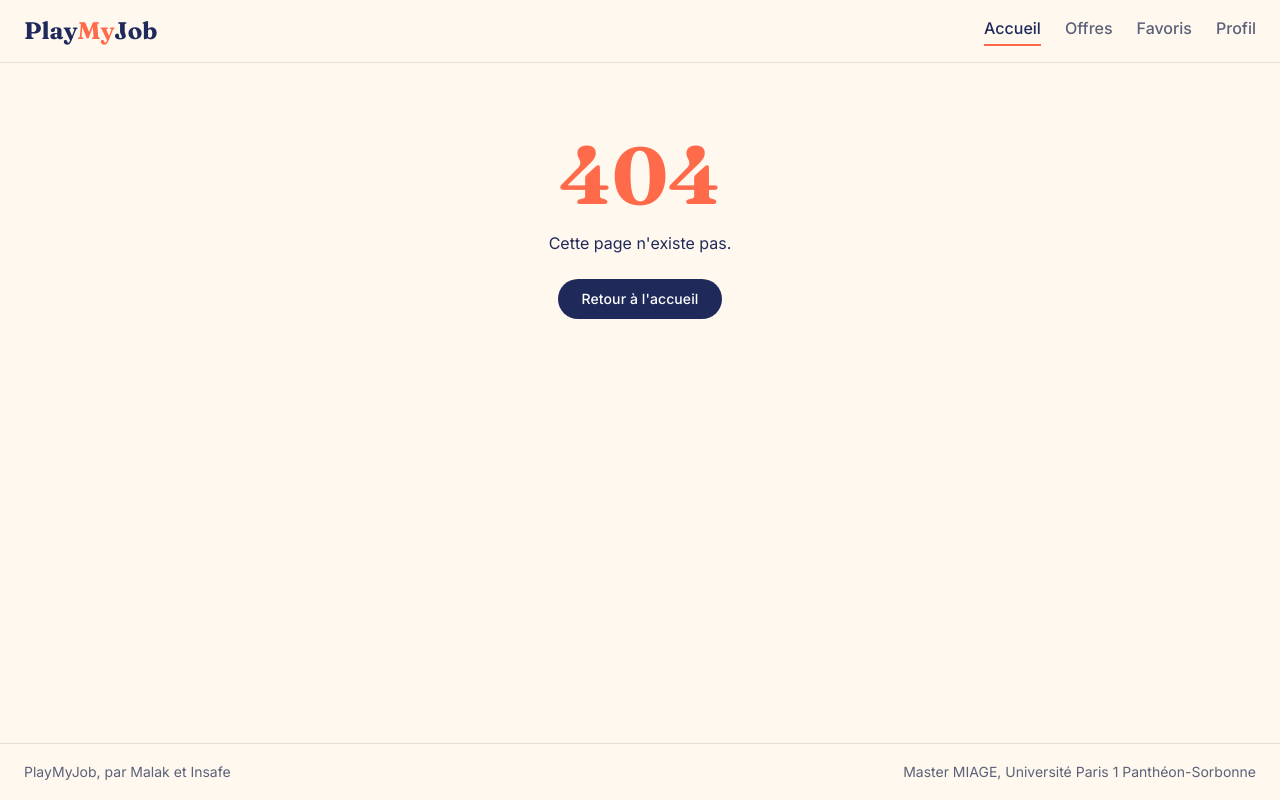
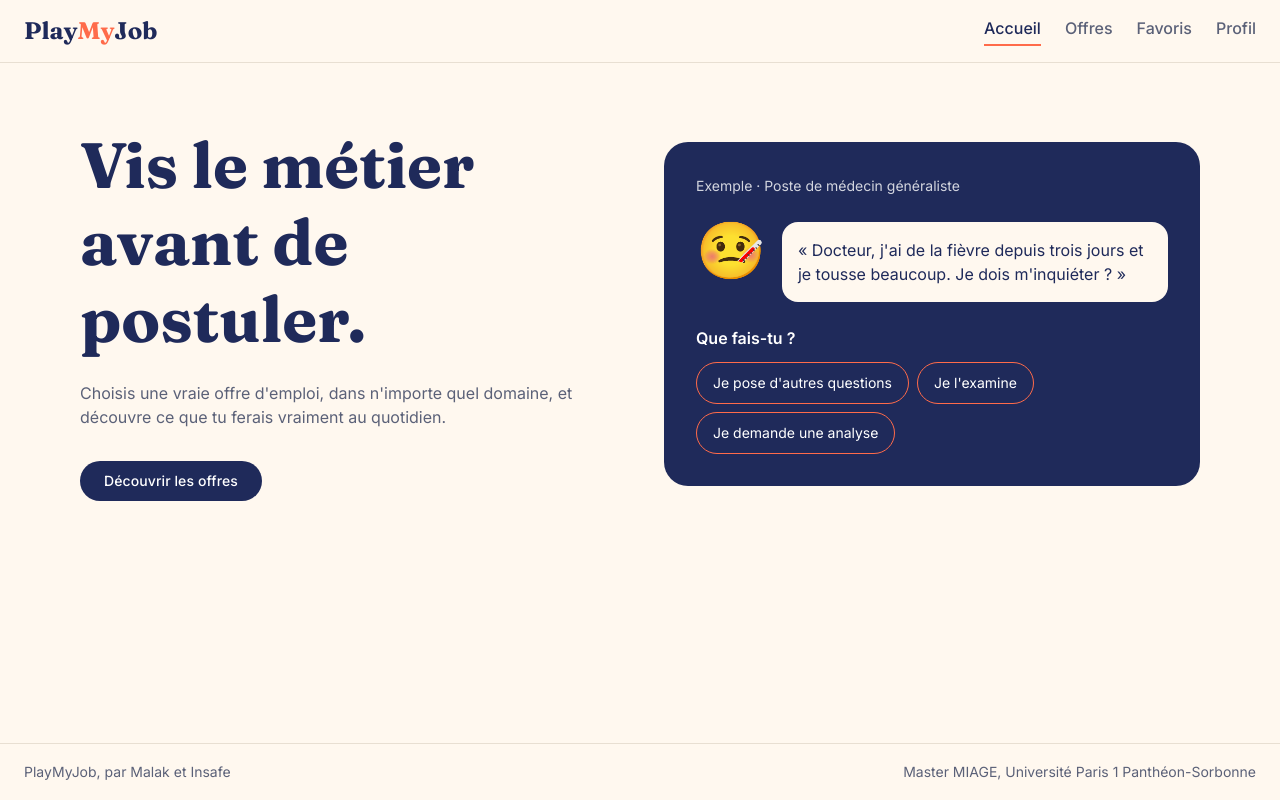
Before and after one commit to maaalaak/projet-playmyjob-malak-insafe, an Angular app in the folder frontend/: page / in a window 1280 px wide. Before the commit this address had no page. Built offline with nearby package versions, Linux system fonts and the light colour scheme.

Commit message:
feat(pages): ajout de la page d'accueil avec un exemple de simulation

```diff
--- a/frontend/src/app/app.routes.ts
+++ b/frontend/src/app/app.routes.ts
@@ -1,6 +1,12 @@
 import { Routes } from '@angular/router';
 
 export const routes: Routes = [
+  {
+    path: '',
+    pathMatch: 'full',
+    title: 'PlayMyJob',
+    loadComponent: () => import('./pages/home/home').then((m) => m.Home),
+  },
   {
     path: '**',
     title: 'Page introuvable · PlayMyJob',
--- /dev/null
+++ b/frontend/src/app/pages/home/home.html
@@ -0,0 +1,9 @@
+<main class="home">
+  <section class="home__intro">
+    <h1>Vis le métier avant de postuler.</h1>
+    <p>Choisis une vraie offre d'emploi, dans n'importe quel domaine, et découvre ce que tu ferais vraiment au quotidien.</p>
+    <a matButton="filled" routerLink="/offers">Découvrir les offres</a>
+  </section>
+
+  <app-simulation-preview />
+</main>
--- /dev/null
+++ b/frontend/src/app/pages/home/home.scss
@@ -0,0 +1,25 @@
+.home {
+  display: grid;
+  grid-template-columns: repeat(2, minmax(0, 1fr));
+  align-items: center;
+  gap: 48px;
+  max-width: 1120px;
+  margin: 0 auto;
+  padding: 64px 24px;
+
+  @media (max-width: 800px) {
+    grid-template-columns: minmax(0, 1fr);
+    gap: 32px;
+    padding: 32px 16px;
+  }
+
+  h1 {
+    margin: 0;
+    font-size: clamp(2.5rem, 6vw, 4rem);
+  }
+
+  p {
+    margin: 24px 0 32px;
+    color: var(--color-text-muted);
+  }
+}
--- /dev/null
+++ b/frontend/src/app/pages/home/home.ts
@@ -0,0 +1,12 @@
+import { Component } from '@angular/core';
+import { MatButtonModule } from '@angular/material/button';
+import { RouterLink } from '@angular/router';
+import { SimulationPreview } from './simulation-preview/simulation-preview';
+
+@Component({
+  imports: [MatButtonModule, RouterLink, SimulationPreview],
+  selector: 'app-home',
+  styleUrl: './home.scss',
+  templateUrl: './home.html',
+})
+export class Home {}
--- /dev/null
+++ b/frontend/src/app/pages/home/simulation-preview/simulation-preview.html
@@ -0,0 +1,17 @@
+<aside class="preview" aria-label="Exemple de simulation pour un poste de médecin">
+  <p class="preview__job">Exemple · Poste de médecin généraliste</p>
+
+  <div class="preview__patient">
+    <span class="preview__avatar" aria-hidden="true">🤒</span>
+    <p class="preview__speech">
+      « Docteur, j'ai de la fièvre depuis trois jours et je tousse beaucoup. Je dois m'inquiéter ? »
+    </p>
+  </div>
+
+  <p class="preview__question">Que fais-tu ?</p>
+  <ul class="preview__choices">
+    <li>Je pose d'autres questions</li>
+    <li>Je l'examine</li>
+    <li>Je demande une analyse</li>
+  </ul>
+</aside>
--- /dev/null
+++ b/frontend/src/app/pages/home/simulation-preview/simulation-preview.scss
@@ -0,0 +1,58 @@
+.preview {
+  padding: 32px;
+  border-radius: 24px;
+  background: var(--color-primary);
+  color: var(--color-on-primary);
+
+  @media (max-width: 800px) {
+    padding: 24px;
+  }
+
+  p {
+    margin: 0;
+  }
+
+  &__job {
+    font-size: 0.875rem;
+    opacity: 0.8;
+  }
+
+  &__patient {
+    display: flex;
+    align-items: flex-start;
+    gap: 16px;
+    margin: 24px 0;
+  }
+
+  &__avatar {
+    font-size: 3.5rem;
+    line-height: 1;
+  }
+
+  &__speech {
+    padding: 16px;
+    border-radius: 16px;
+    background: var(--color-background);
+    color: var(--color-primary);
+  }
+
+  &__question {
+    font-weight: 600;
+  }
+
+  &__choices {
+    display: flex;
+    flex-wrap: wrap;
+    gap: 8px;
+    margin: 12px 0 0;
+    padding: 0;
+    list-style: none;
+
+    li {
+      padding: 8px 16px;
+      border: 1px solid var(--color-accent);
+      border-radius: 24px;
+      font-size: 0.875rem;
+    }
+  }
+}
--- a/frontend/src/styles.scss
+++ b/frontend/src/styles.scss
@@ -25,6 +25,7 @@ html {
   );
 
   --color-primary: #1f2a5a;
+  --color-on-primary: #ffffff;
   --color-accent: #ff6b4a;
   --color-background: #fff8ef;
   --color-text-muted: #5b6178;
```
Also changed, not shown: frontend/src/app/pages/home/simulation-preview/simulation-preview.ts (added, +9 -0 lines), 2 other files (tests, documents, lock files or other folders).
